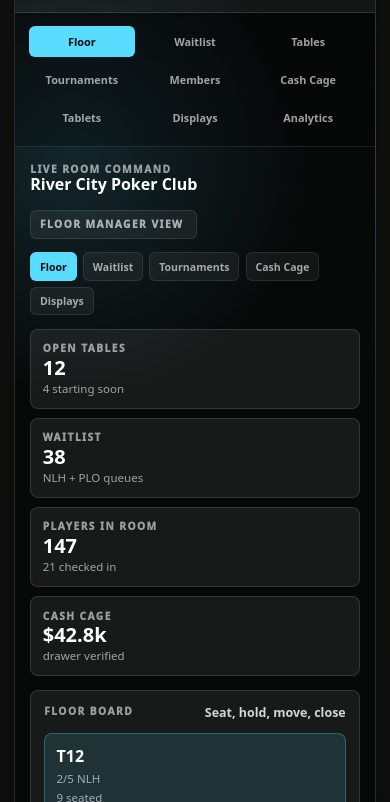
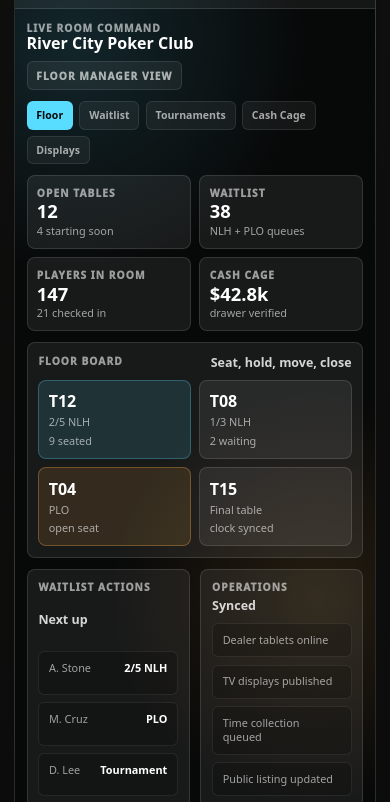
Before and after one commit to forstersolutions/GraystonTech, a website: page products.html in a window 390 px wide. Shown: the part 4000-4802 px from the top of the page. Drawn offline with Linux system fonts and the light colour scheme.

Commit message:
Refine product showcase responsive layouts

```diff
--- a/products.html
+++ b/products.html
@@ -216,7 +216,7 @@
       </section>
 
       <section class="section dark-section product-detail-section" id="feltos">
-        <div class="section-shell product-detail-grid reverse-grid">
+        <div class="section-shell product-detail-grid reverse-grid visual-left-grid">
           <figure class="product-screen app-console feltos-console reveal" aria-label="FeltOS club portal operator workspace with mock data">
             <div class="console-chrome">
               <div class="console-brand">
@@ -313,7 +313,7 @@
       </section>
 
       <section class="section product-detail-section" id="cuoperation">
-        <div class="section-shell product-detail-grid">
+        <div class="section-shell product-detail-grid visual-right-grid">
           <div class="product-copy-block reveal">
             <span class="product-label">CUOPeration</span>
             <h2>Personnel operations built as a modern admin command platform.</h2>
--- a/styles.css
+++ b/styles.css
@@ -1058,6 +1058,16 @@
   align-items: center;
 }
 
+.visual-left-grid {
+  grid-template-columns: minmax(0, 1.14fr) minmax(0, 0.86fr);
+  gap: 3rem;
+}
+
+.visual-right-grid {
+  grid-template-columns: minmax(0, 0.86fr) minmax(0, 1.14fr);
+  gap: 3rem;
+}
+
 .reverse-grid .interface-preview {
   order: 1;
 }
@@ -2252,6 +2262,8 @@
   .split-grid,
   .page-hero-grid,
   .product-detail-grid,
+  .visual-left-grid,
+  .visual-right-grid,
   .contact-layout,
   .cta-grid {
     grid-template-columns: 1fr;
@@ -2282,7 +2294,6 @@
     grid-template-columns: repeat(2, minmax(0, 1fr));
   }
 
-  .console-workspace,
   .task-board {
     grid-template-columns: 1fr;
   }
@@ -2453,37 +2464,94 @@
     min-height: auto;
   }
 
-  .console-chrome,
-  .console-title-row,
-  .panel-title {
-    align-items: start;
-  }
-
-  .console-chrome,
+  .console-chrome {
+    display: grid;
+    padding: 0.8rem;
+  }
+
+  .console-shell {
+    display: block;
+  }
+
+  .console-nav {
+    display: none;
+  }
+
+  .console-workspace {
+    grid-template-columns: repeat(2, minmax(0, 1fr));
+  }
+
+  .console-main {
+    gap: 0.7rem;
+    padding: 0.72rem;
+  }
+
   .console-title-row {
     display: grid;
-  }
-
-  .console-shell {
-    grid-template-columns: 1fr;
-  }
-
-  .console-nav {
-    grid-template-columns: repeat(3, minmax(0, 1fr));
-    border-right: 0;
-    border-bottom: 1px solid rgba(255, 255, 255, 0.1);
-  }
-
-  .console-nav span {
-    padding: 0.5rem 0.35rem;
-    text-align: center;
+    gap: 0.55rem;
+  }
+
+  .console-title-row > span {
+    width: fit-content;
+  }
+
+  .console-tab-strip {
+    flex-wrap: wrap;
+    overflow: visible;
+  }
+
+  .console-tab-strip span {
+    flex: 0 1 auto;
   }
 
   .console-kpis,
-  .table-grid,
-  .task-board,
-  .console-workspace {
-    grid-template-columns: 1fr;
+  .table-grid {
+    grid-template-columns: repeat(2, minmax(0, 1fr));
+  }
+
+  .task-board {
+    gap: 0.45rem;
+  }
+
+  .console-panel {
+    gap: 0.55rem;
+    padding: 0.68rem;
+  }
+
+  .console-panel:not(.wide-panel) .panel-title {
+    display: grid;
+    gap: 0.18rem;
+  }
+
+  .panel-title strong {
+    white-space: normal;
+  }
+
+  .console-kpis div,
+  .table-tile,
+  .task-board div {
+    padding: 0.58rem;
+  }
+
+  .console-kpis strong {
+    font-size: 1.15rem;
+  }
+
+  .console-kpis small,
+  .console-list,
+  .status-stack,
+  .task-board small,
+  .task-board span,
+  .table-tile small,
+  .table-tile span {
+    font-size: 0.68rem;
+  }
+
+  .console-brand span,
+  .console-title-row span,
+  .panel-title span,
+  .console-kpis span {
+    letter-spacing: 0.1em;
   }
 
   .system-topline {
```
